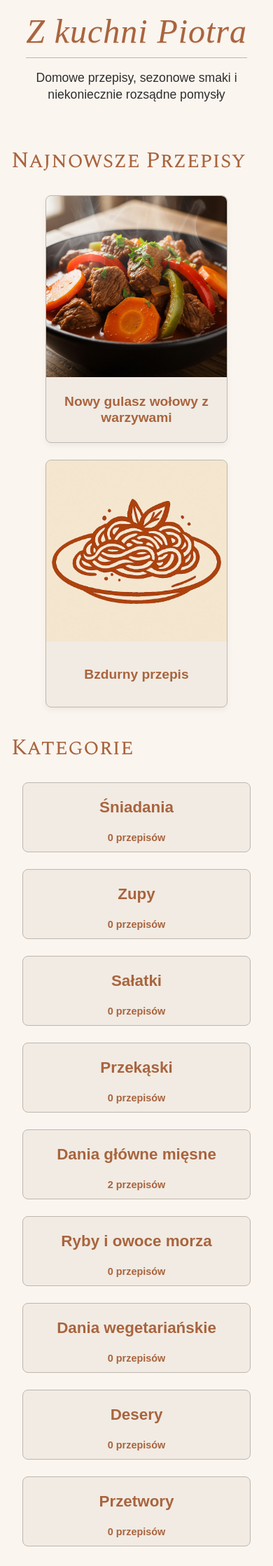
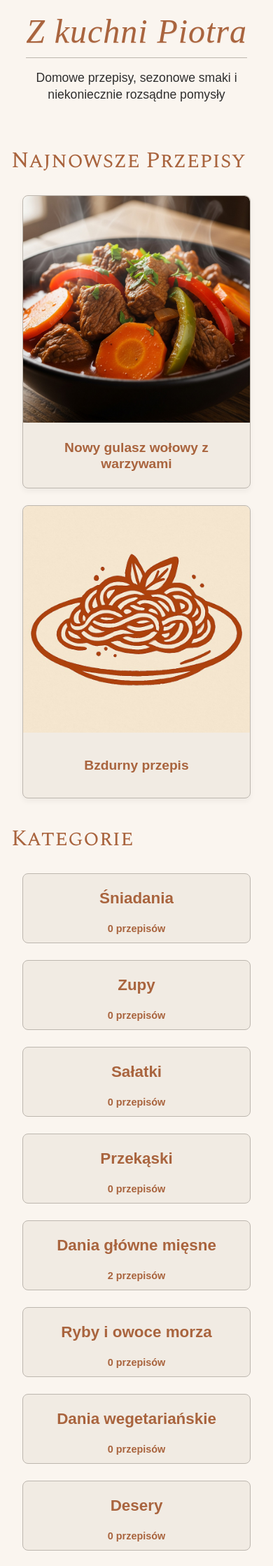
Before and after one commit to piotrsenator/kuchnia, a Jekyll site: the page built from index.html, in a window 390 px wide. Shown: the top 2238 px of the page at 70% size. Built offline with Jekyll 4.4.1, drawn with Linux system fonts in a browser that asks for light colours; some web fonts are replaced.

Commit message:
Update _recipe-card.scss

```diff
--- a/_sass/components/_recipe-card.scss
+++ b/_sass/components/_recipe-card.scss
@@ -12,13 +12,6 @@
   padding-bottom: var(--spacing-xs);
   box-shadow: var(--shadow-md);
   transition: transform 0.2s ease;
-
-   /* Media Query dla ekranów mobilnych */
-  @media (max-width: 768px) { /* Przykład dla ekranów o szerokości do 768px */
-    width: 80%;
-    margin-left: auto; /* Wyśrodkowanie karty */
-    margin-right: auto; /* Wyśrodkowanie karty */
-  }
 }
 
 .recipe-card:hover {
```
